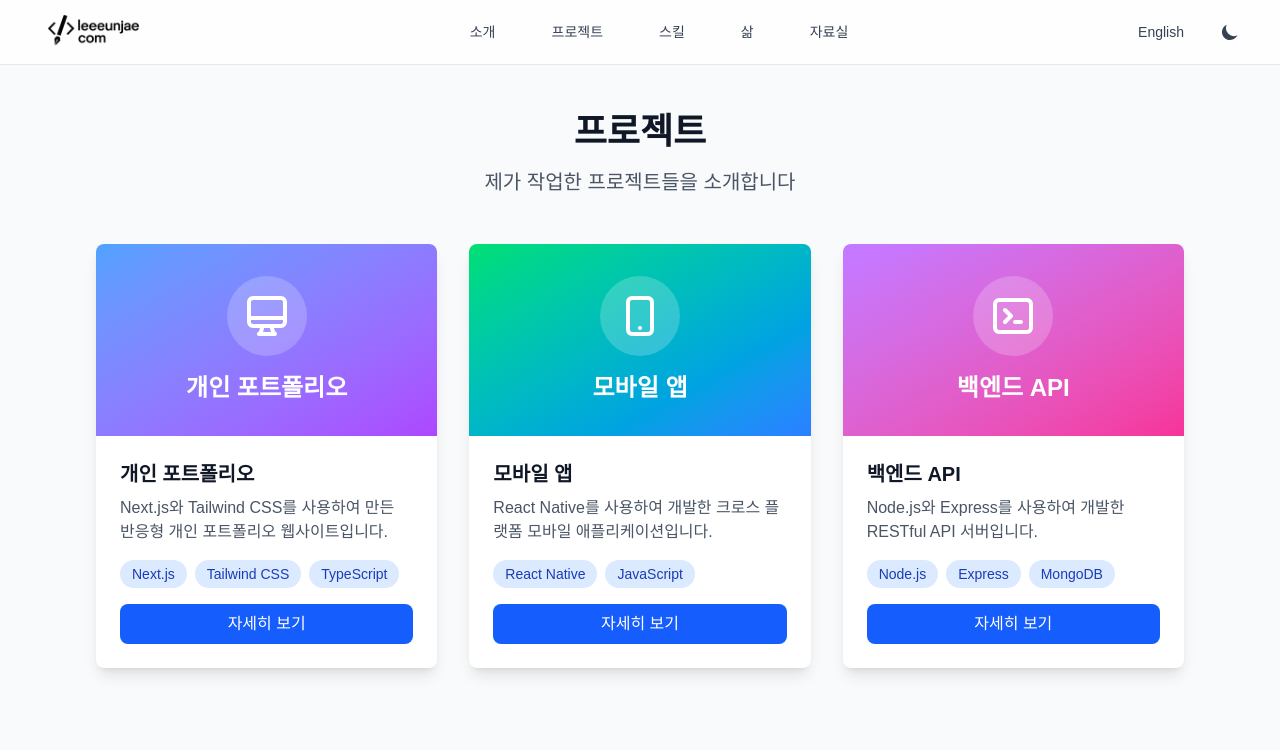
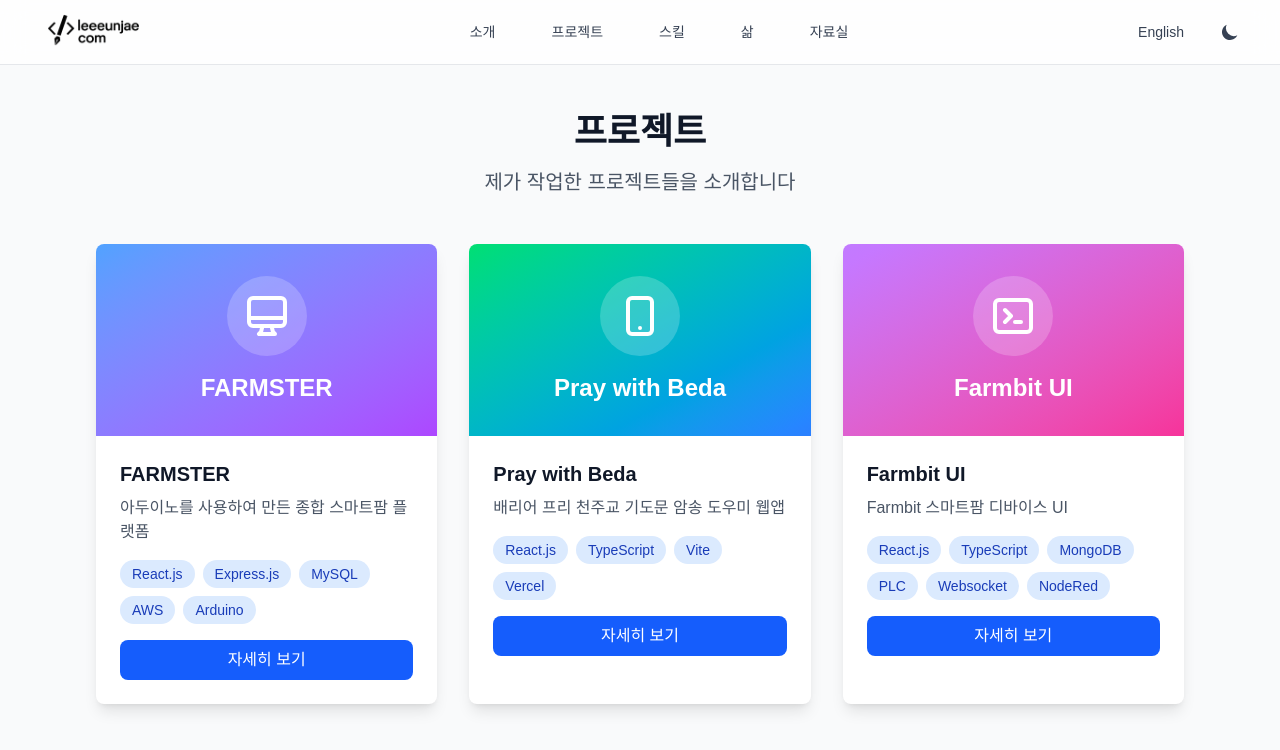
Before and after one commit to ej-rarus/leeeunjae.com, a Next.js app: page /projects in a window 1280 px wide. Shown: the top 750 px of the page. Built offline with nearby package versions, Linux system fonts and the light colour scheme.

Commit message:
v0.0.8 프로젝트 데이터 업데이트: 기존 프로젝트 정보를 새로운 프로젝트로 교체하고, 각 프로젝트의 세부사항을 수정함. FARMSTER, Pray with Beda, Farmbit UI 추가.

```diff
--- a/data/projects.ts
+++ b/data/projects.ts
@@ -12,36 +12,36 @@ export interface Project {
 
 export const projects: Project[] = [
   {
-    id: "portfolio",
-    title: "개인 포트폴리오",
-    description: "Next.js와 Tailwind CSS를 사용하여 만든 반응형 개인 포트폴리오 웹사이트입니다.",
-    technologies: ["Next.js", "Tailwind CSS", "TypeScript"],
+    id: "farmster",
+    title: "FARMSTER",
+    description: "아두이노를 사용하여 만든 종합 스마트팜 플랫폼",
+    technologies: ["React.js", "Express.js", "MySQL", "AWS", "Arduino"],
     gradientFrom: "from-blue-400",
     gradientTo: "to-purple-500",
     buttonText: "자세히 보기",
-    href: "/projects/portfolio",
+    href: "/projects/farmster",
     iconType: "portfolio"
   },
   {
-    id: "mobile-app",
-    title: "모바일 앱",
-    description: "React Native를 사용하여 개발한 크로스 플랫폼 모바일 애플리케이션입니다.",
-    technologies: ["React Native", "JavaScript"],
+    id: "pray-with-beda",
+    title: "Pray with Beda",
+    description: "배리어 프리 천주교 기도문 암송 도우미 웹앱",
+    technologies: ["React.js","TypeScript","Vite","Vercel"],
     gradientFrom: "from-green-400",
     gradientTo: "to-blue-500",
     buttonText: "자세히 보기",
-    href: "/projects/mobile-app",
+    href: "https://praywithbeda.com",
     iconType: "mobile-app"
   },
   {
-    id: "api",
-    title: "백엔드 API",
-    description: "Node.js와 Express를 사용하여 개발한 RESTful API 서버입니다.",
-    technologies: ["Node.js", "Express", "MongoDB"],
+    id: "farmbit-ui",
+    title: "Farmbit UI",
+    description: "Farmbit 스마트팜 디바이스 UI",
+    technologies: ["React.js", "TypeScript", "MongoDB", "PLC", "Websocket","NodeRed"],
     gradientFrom: "from-purple-400",
     gradientTo: "to-pink-500",
     buttonText: "자세히 보기",
-    href: "/projects/api",
+    href: "/projects/farmbit-ui",
     iconType: "api"
   }
 ];
```
